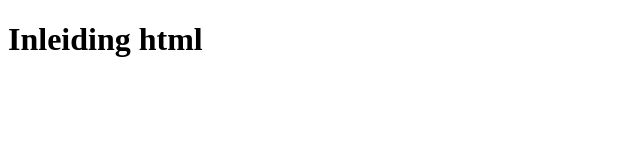
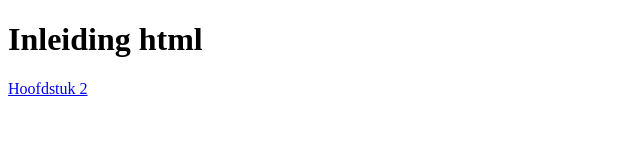
Before and after one commit to NatteGans/html, a plain HTML site: page index.html in a window 1280 px wide. Shown: the whole page, without its empty margins (0-640 px from the left). Drawn offline with Linux system fonts and the light colour scheme.

Commit message:
Netlify fix 2

```diff
--- a/index.html
+++ b/index.html
@@ -6,7 +6,7 @@
 </head>
 <body>
 <h1>Inleiding html</h1>
-<a href="h02/index.html"></a>
+<a href="h02/index.html"> Hoofdstuk 2</a>
 
 </body>
 </html>
```
